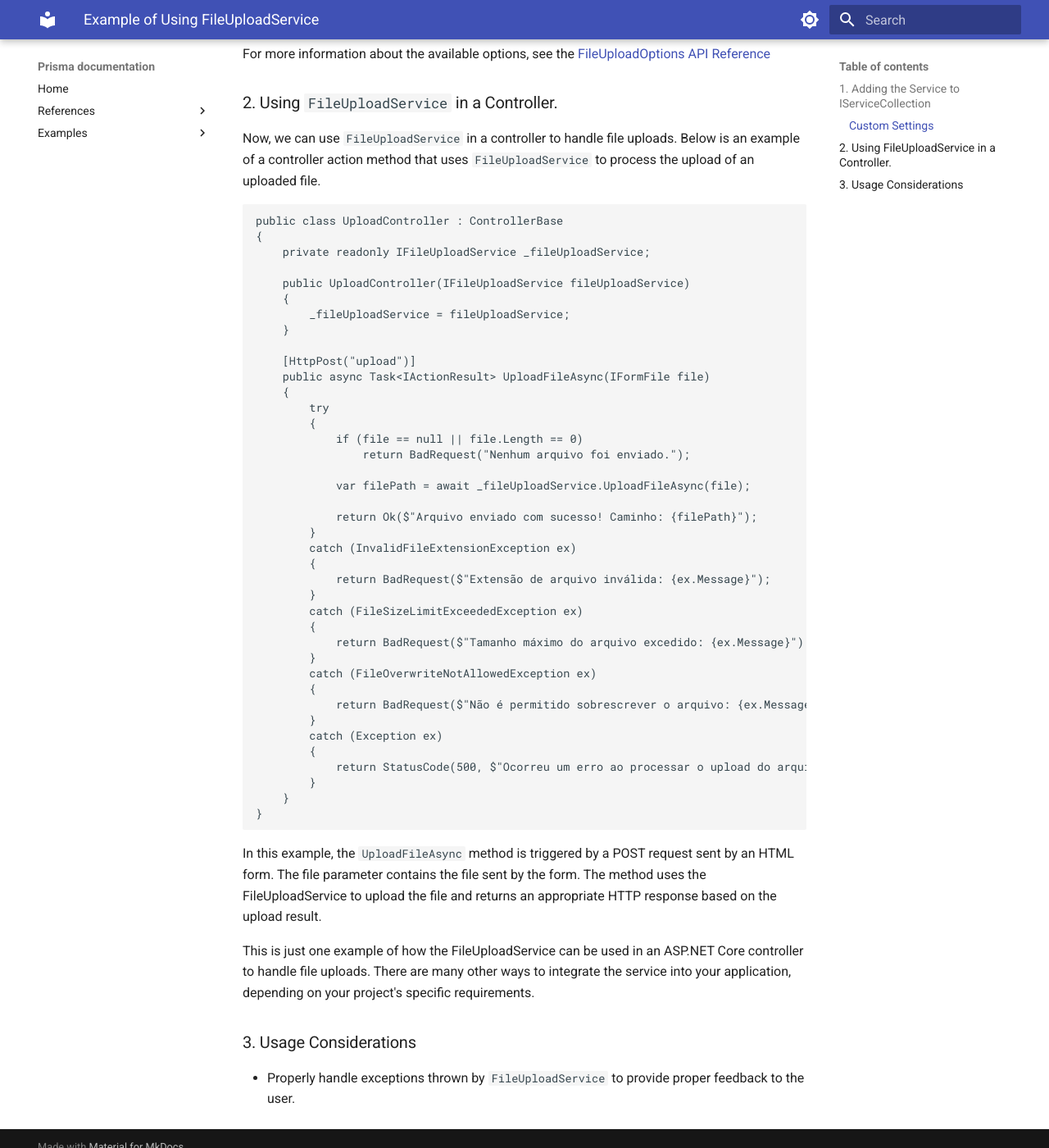
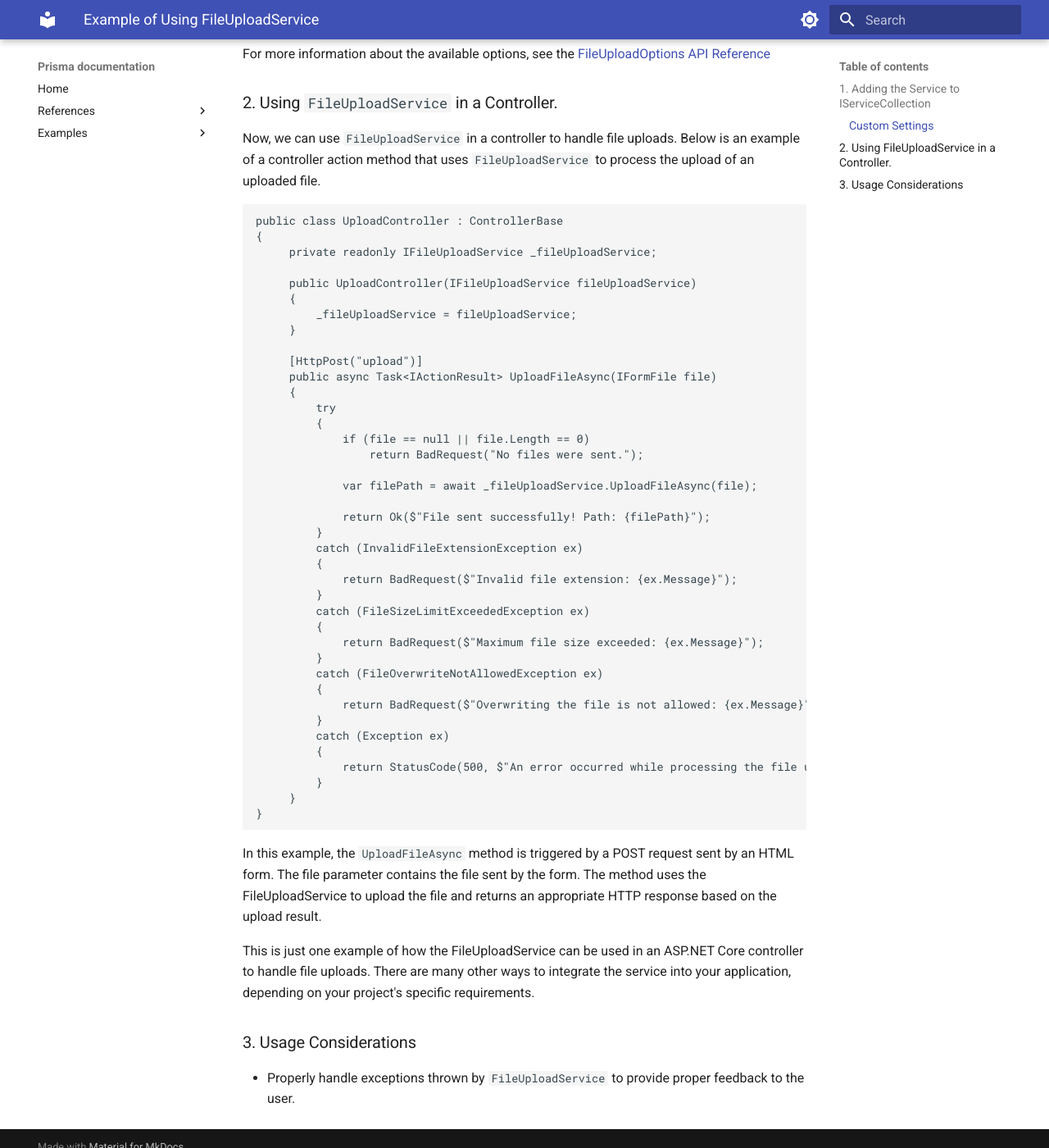
Before and after one commit to https-richardy/prisma, an MkDocs documentation site: the page built from Docs/docs/examples/file-upload-service/example-1.md, in a window 1280 px wide and 1400 px high, scrolled down 1247 px. Shown: the whole window at 82% size. Built offline with MkDocs 1.6.1 and Material for MkDocs 9.7.7, drawn with Linux system fonts in a browser that asks for light colours.

Commit message:
docs(examples): language adjustment

````diff
--- a/Docs/docs/examples/file-upload-service/example-1.md
+++ b/Docs/docs/examples/file-upload-service/example-1.md
@@ -47,42 +47,42 @@ Now, we can use `FileUploadService` in a controller to handle file uploads. Belo
 ```csharp
 public class UploadController : ControllerBase
 {
-    private readonly IFileUploadService _fileUploadService;
+     private readonly IFileUploadService _fileUploadService;
 
-    public UploadController(IFileUploadService fileUploadService)
-    {
-        _fileUploadService = fileUploadService;
-    }
+     public UploadController(IFileUploadService fileUploadService)
+     {
+         _fileUploadService = fileUploadService;
+     }
 
-    [HttpPost("upload")]
-    public async Task<IActionResult> UploadFileAsync(IFormFile file)
-    {
-        try
-        {
-            if (file == null || file.Length == 0)
-                return BadRequest("Nenhum arquivo foi enviado.");
+     [HttpPost("upload")]
+     public async Task<IActionResult> UploadFileAsync(IFormFile file)
+     {
+         try
+         {
+             if (file == null || file.Length == 0)
+                 return BadRequest("No files were sent.");
 
-            var filePath = await _fileUploadService.UploadFileAsync(file);
+             var filePath = await _fileUploadService.UploadFileAsync(file);
 
-            return Ok($"Arquivo enviado com sucesso! Caminho: {filePath}");
-        }
-        catch (InvalidFileExtensionException ex)
-        {
-            return BadRequest($"Extensão de arquivo inválida: {ex.Message}");
-        }
-        catch (FileSizeLimitExceededException ex)
-        {
-            return BadRequest($"Tamanho máximo do arquivo excedido: {ex.Message}");
-        }
-        catch (FileOverwriteNotAllowedException ex)
-        {
-            return BadRequest($"Não é permitido sobrescrever o arquivo: {ex.Message}");
-        }
-        catch (Exception ex)
-        {
-            return StatusCode(500, $"Ocorreu um erro ao processar o upload do arquivo: {ex.Message}");
-        }
-    }
+             return Ok($"File sent successfully! Path: {filePath}");
+         }
+         catch (InvalidFileExtensionException ex)
+         {
+             return BadRequest($"Invalid file extension: {ex.Message}");
+         }
+         catch (FileSizeLimitExceededException ex)
+         {
+             return BadRequest($"Maximum file size exceeded: {ex.Message}");
+         }
+         catch (FileOverwriteNotAllowedException ex)
+         {
+             return BadRequest($"Overwriting the file is not allowed: {ex.Message}");
+         }
+         catch (Exception ex)
+         {
+             return StatusCode(500, $"An error occurred while processing the file upload: {ex.Message}");
+         }
+     }
 }
 ```
 
````
